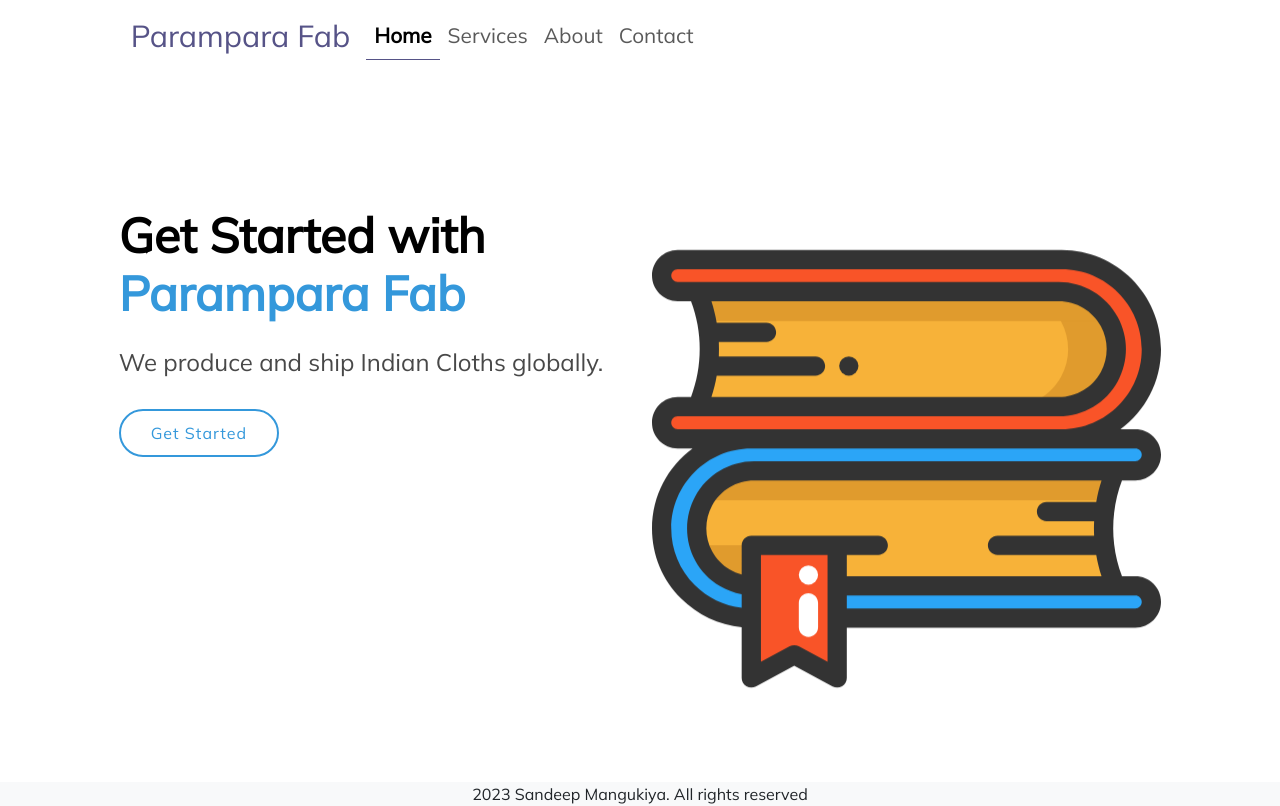
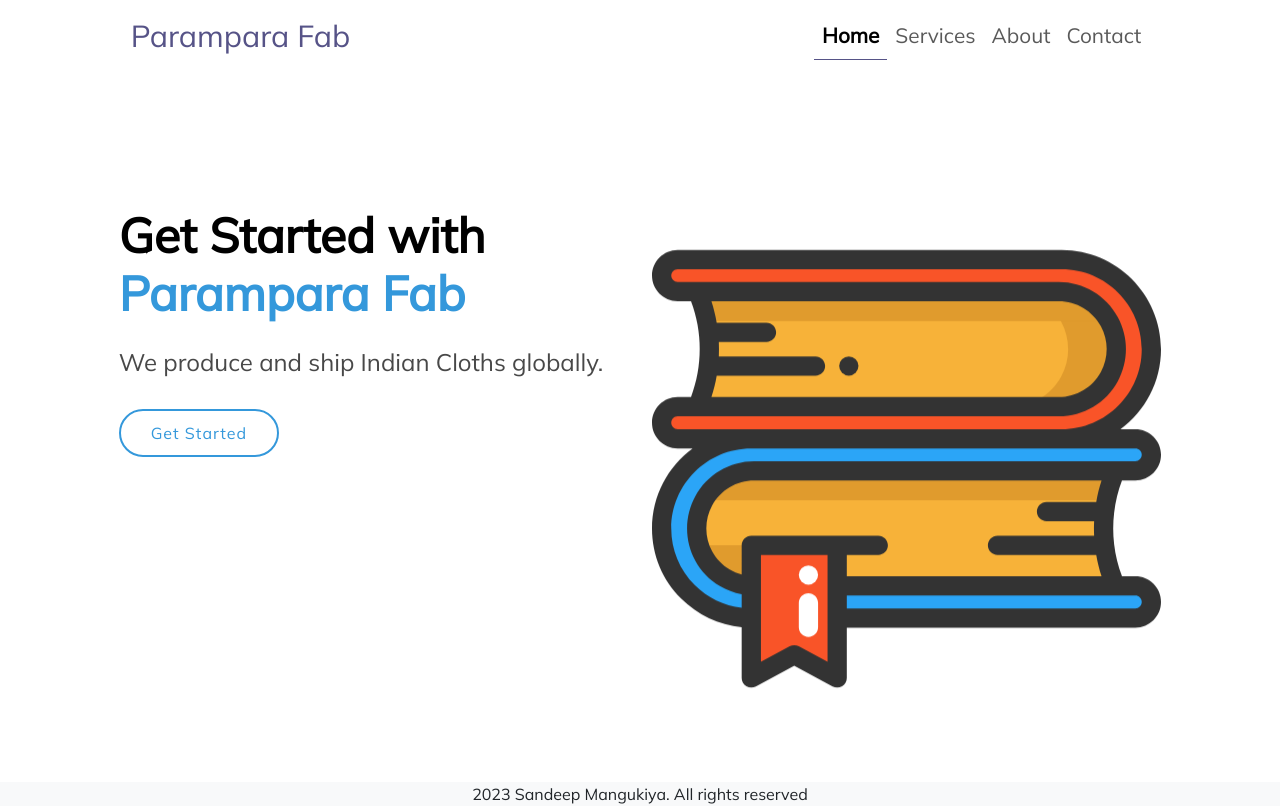
Before and after one commit to sandeeepmangukiya/my-react-app, a React (Create React App) app: page / in a window 1280 px wide. Built offline with nearby package versions, Linux system fonts and the light colour scheme.

Commit message:
modified Navbar.jsx; navbar-nav ms-auto to shift the menu option to the right

```diff
--- a/src/Navbar.jsx
+++ b/src/Navbar.jsx
@@ -13,7 +13,7 @@
                                 <span className="navbar-toggler-icon"></span>
                             </button>
                             <div className="collapse navbar-collapse" id="navbarSupportedContent">
-                                <ul className="navbar-nav ml-auto mb-2 mb-lg-0">
+                                <ul className="navbar-nav ms-auto mb-2 mb-lg-0">
                                     <li className="nav-item">
                                         <NavLink activeClassName="menu_active" exact className="nav-link active" aria-current="page" to="/">Home</NavLink>
                                     </li>
```
